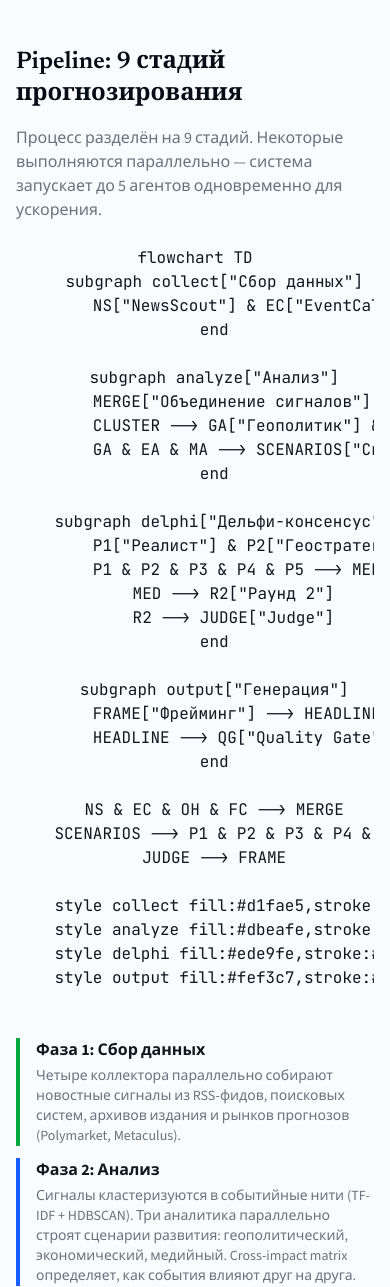
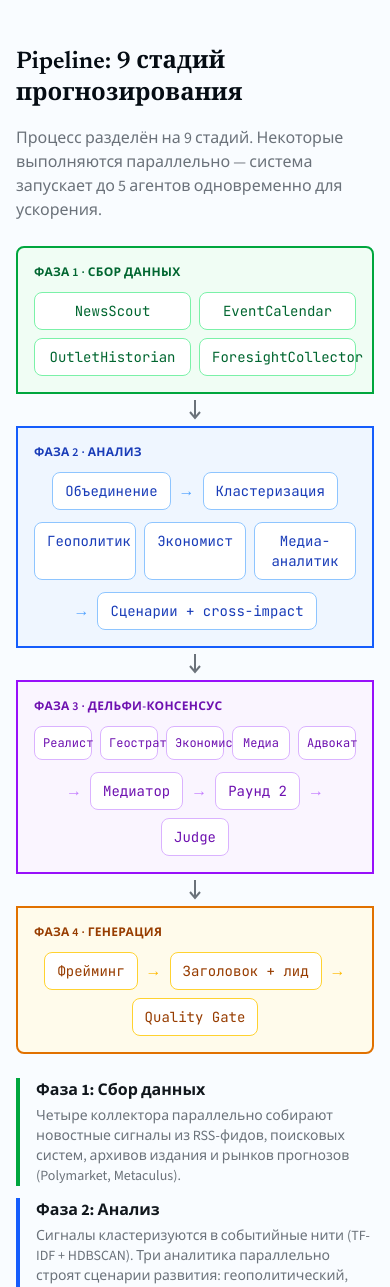
Before and after one commit to Antopkin/delphi-press, a FastAPI app: page /about in a window 390 px wide. Shown: the part 3321-4608 px from the top of the page. Run offline with FastAPI, Linux system fonts and the light colour scheme; style sheets or scripts are compiled from the project's sources; parts of the project's set-up code (start-up, migrations or seed data) failed here and were passed over.

Commit message:
feat(web): replace Mermaid pipeline diagram with HTML/CSS grid
Mermaid flowchart TD with 4 subgraphs (15+ nodes) rendered as an
unreadable thumbnail or overflowed the 1024px container. Replaced with
a Tailwind HTML/CSS grid: 4 color-coded phase blocks with component
cards, arrow connectors, and responsive grid-cols. Other 2 Mermaid
diagrams (Brier Score, Architecture) left unchanged.

Co-Authored-By: Claude Opus 4.6 (1M context) <noreply@anthropic.com>

```diff
--- a/src/web/templates/about.html
+++ b/src/web/templates/about.html
@@ -192,39 +192,78 @@
         запускает до 5 агентов одновременно для ускорения.
     </p>
 
-    <pre class="mermaid mb-6">
-flowchart TD
-    subgraph collect["Сбор данных"]
-        NS["NewsScout"] & EC["EventCalendar"] & OH["OutletHistorian"] & FC["ForesightCollector"]
-    end
+    {# Pipeline diagram — HTML/CSS instead of Mermaid for responsive sizing #}
+    <div class="space-y-0 mb-6" role="img" aria-label="Схема 9-стадийного pipeline прогнозирования">
 
-    subgraph analyze["Анализ"]
-        MERGE["Объединение сигналов"] --> CLUSTER["Кластеризация"]
-        CLUSTER --> GA["Геополитик"] & EA["Экономист"] & MA["Медиа-аналитик"]
-        GA & EA & MA --> SCENARIOS["Сценарии"]
-    end
+        {# Phase 1: Data Collection #}
+        <div class="rounded-t-lg border-2 border-green-600 bg-green-50 p-4">
+            <p class="text-xs font-semibold text-green-800 uppercase tracking-wide mb-3">Фаза 1 &middot; Сбор данных</p>
+            <div class="grid grid-cols-2 sm:grid-cols-4 gap-2">
+                <div class="bg-white border border-green-300 rounded-lg px-3 py-2 text-center text-sm font-mono text-green-800">NewsScout</div>
+                <div class="bg-white border border-green-300 rounded-lg px-3 py-2 text-center text-sm font-mono text-green-800">EventCalendar</div>
+                <div class="bg-white border border-green-300 rounded-lg px-3 py-2 text-center text-sm font-mono text-green-800">OutletHistorian</div>
+                <div class="bg-white border border-green-300 rounded-lg px-3 py-2 text-center text-sm font-mono text-green-800">ForesightCollector</div>
+            </div>
+        </div>
 
-    subgraph delphi["Дельфи-консенсус"]
-        P1["Реалист"] & P2["Геостратег"] & P3["Экономист"] & P4["Медиа-эксперт"] & P5["Адвокат дьявола"]
-        P1 & P2 & P3 & P4 & P5 --> MED["Медиатор"]
-        MED --> R2["Раунд 2"]
-        R2 --> JUDGE["Judge"]
-    end
+        <div class="flex justify-center py-1.5 text-text-muted" aria-hidden="true"><svg width="16" height="20" viewBox="0 0 16 20"><path d="M8 0v16M3 12l5 6 5-6" stroke="currentColor" stroke-width="2" fill="none"/></svg></div>
 
-    subgraph output["Генерация"]
-        FRAME["Фрейминг"] --> HEADLINE["Заголовок + лид"]
-        HEADLINE --> QG["Quality Gate"]
-    end
+        {# Phase 2: Analysis #}
+        <div class="border-2 border-blue-600 bg-blue-50 p-4">
+            <p class="text-xs font-semibold text-blue-800 uppercase tracking-wide mb-3">Фаза 2 &middot; Анализ</p>
+            <div class="flex flex-wrap items-center justify-center gap-2 mb-3">
+                <span class="bg-white border border-blue-300 rounded-lg px-3 py-2 text-sm font-mono text-blue-800">Объединение</span>
+                <span class="text-blue-400" aria-hidden="true">&rarr;</span>
+                <span class="bg-white border border-blue-300 rounded-lg px-3 py-2 text-sm font-mono text-blue-800">Кластеризация</span>
+            </div>
+            <div class="grid grid-cols-3 gap-2 mb-3">
+                <div class="bg-white border border-blue-300 rounded-lg px-3 py-2 text-center text-sm font-mono text-blue-800">Геополитик</div>
+                <div class="bg-white border border-blue-300 rounded-lg px-3 py-2 text-center text-sm font-mono text-blue-800">Экономист</div>
+                <div class="bg-white border border-blue-300 rounded-lg px-3 py-2 text-center text-sm font-mono text-blue-800">Медиа-аналитик</div>
+            </div>
+            <div class="flex items-center justify-center gap-2">
+                <span class="text-blue-400" aria-hidden="true">&rarr;</span>
+                <span class="bg-white border border-blue-300 rounded-lg px-3 py-2 text-sm font-mono text-blue-800">Сценарии + cross-impact</span>
+            </div>
+        </div>
 
-    NS & EC & OH & FC --> MERGE
-    SCENARIOS --> P1 & P2 & P3 & P4 & P5
-    JUDGE --> FRAME
+        <div class="flex justify-center py-1.5 text-text-muted" aria-hidden="true"><svg width="16" height="20" viewBox="0 0 16 20"><path d="M8 0v16M3 12l5 6 5-6" stroke="currentColor" stroke-width="2" fill="none"/></svg></div>
 
-    style collect fill:#d1fae5,stroke:#059669
-    style analyze fill:#dbeafe,stroke:#2563eb
-    style delphi fill:#ede9fe,stroke:#7c3aed
-    style output fill:#fef3c7,stroke:#d97706
-    </pre>
+        {# Phase 3: Delphi Consensus #}
+        <div class="border-2 border-purple-600 bg-purple-50 p-4">
+            <p class="text-xs font-semibold text-purple-800 uppercase tracking-wide mb-3">Фаза 3 &middot; Дельфи-консенсус</p>
+            <div class="grid grid-cols-5 gap-2 mb-3">
+                <div class="bg-white border border-purple-300 rounded-lg px-2 py-2 text-center text-xs sm:text-sm font-mono text-purple-800">Реалист</div>
+                <div class="bg-white border border-purple-300 rounded-lg px-2 py-2 text-center text-xs sm:text-sm font-mono text-purple-800">Геостратег</div>
+                <div class="bg-white border border-purple-300 rounded-lg px-2 py-2 text-center text-xs sm:text-sm font-mono text-purple-800">Экономист</div>
+                <div class="bg-white border border-purple-300 rounded-lg px-2 py-2 text-center text-xs sm:text-sm font-mono text-purple-800">Медиа</div>
+                <div class="bg-white border border-purple-300 rounded-lg px-2 py-2 text-center text-xs sm:text-sm font-mono text-purple-800">Адвокат</div>
+            </div>
+            <div class="flex flex-wrap items-center justify-center gap-2">
+                <span class="text-purple-400" aria-hidden="true">&rarr;</span>
+                <span class="bg-white border border-purple-300 rounded-lg px-3 py-2 text-sm font-mono text-purple-800">Медиатор</span>
+                <span class="text-purple-400" aria-hidden="true">&rarr;</span>
+                <span class="bg-white border border-purple-300 rounded-lg px-3 py-2 text-sm font-mono text-purple-800">Раунд 2</span>
+                <span class="text-purple-400" aria-hidden="true">&rarr;</span>
+                <span class="bg-white border border-purple-300 rounded-lg px-3 py-2 text-sm font-mono text-purple-800">Judge</span>
+            </div>
+        </div>
+
+        <div class="flex justify-center py-1.5 text-text-muted" aria-hidden="true"><svg width="16" height="20" viewBox="0 0 16 20"><path d="M8 0v16M3 12l5 6 5-6" stroke="currentColor" stroke-width="2" fill="none"/></svg></div>
+
+        {# Phase 4: Generation #}
+        <div class="rounded-b-lg border-2 border-amber-600 bg-amber-50 p-4">
+            <p class="text-xs font-semibold text-amber-800 uppercase tracking-wide mb-3">Фаза 4 &middot; Генерация</p>
+            <div class="flex flex-wrap items-center justify-center gap-2">
+                <span class="bg-white border border-amber-300 rounded-lg px-3 py-2 text-sm font-mono text-amber-800">Фрейминг</span>
+                <span class="text-amber-400" aria-hidden="true">&rarr;</span>
+                <span class="bg-white border border-amber-300 rounded-lg px-3 py-2 text-sm font-mono text-amber-800">Заголовок + лид</span>
+                <span class="text-amber-400" aria-hidden="true">&rarr;</span>
+                <span class="bg-white border border-amber-300 rounded-lg px-3 py-2 text-sm font-mono text-amber-800">Quality Gate</span>
+            </div>
+        </div>
+
+    </div>
 
     <div class="space-y-3 mb-6">
         <div class="border-l-4 border-green-600 pl-4">
```
